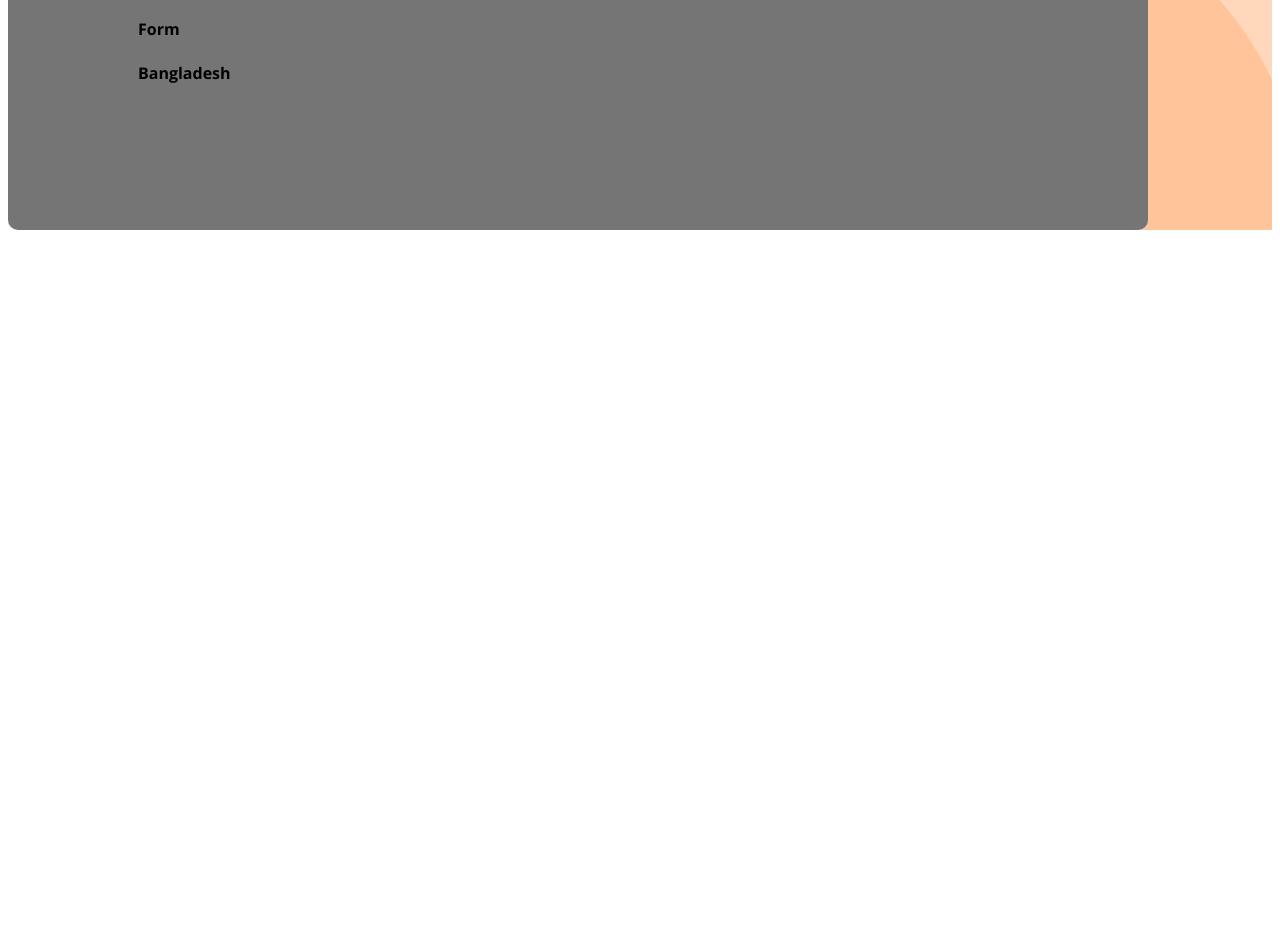
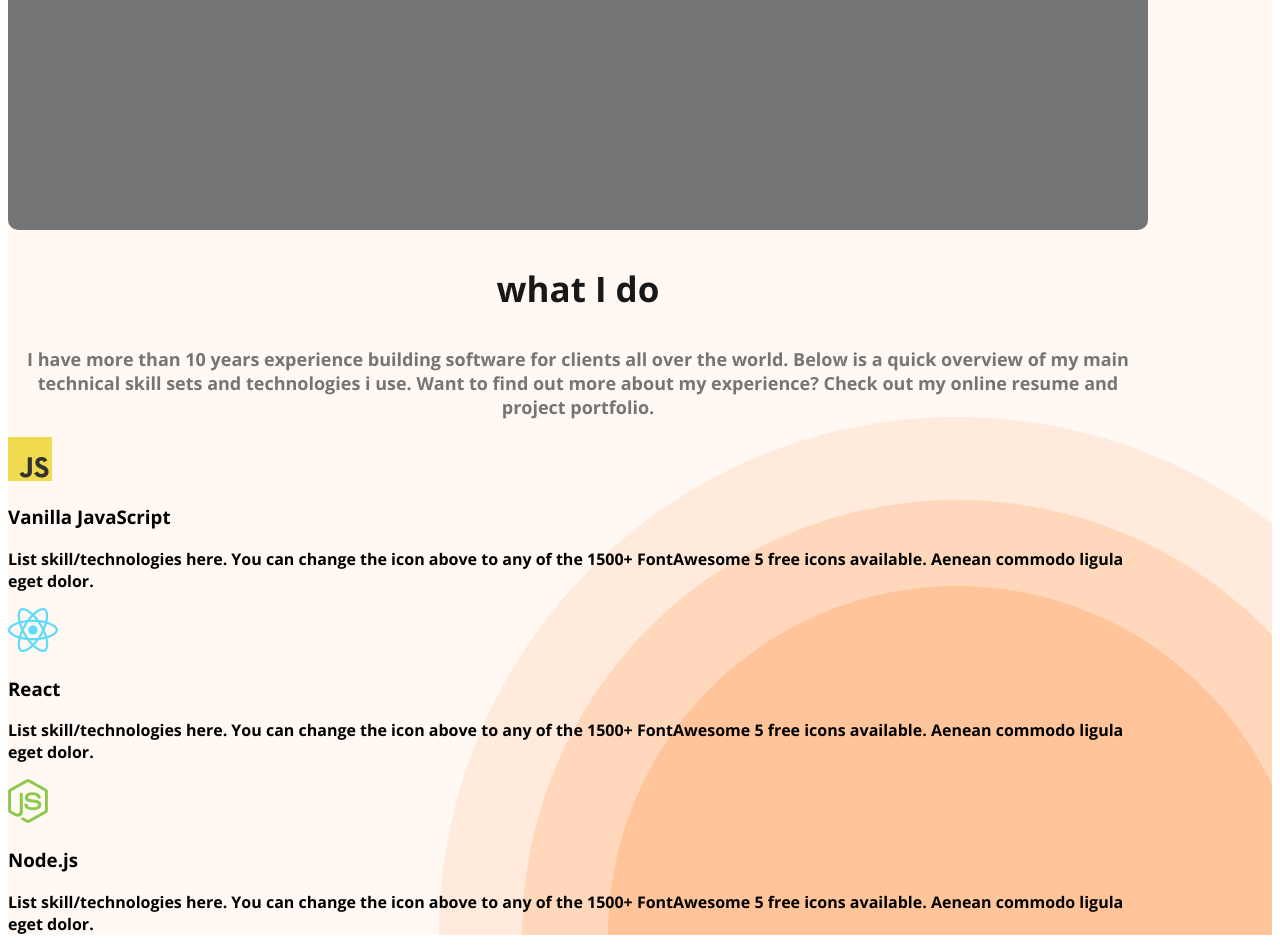
Before and after one commit to Tahamina6026/first-wev, a plain HTML site: page index.html in a window 1280 px wide. Shown: the part 2126-3077 px from the top of the page. Before the commit the page ends 2364 px from the top, so only its background shows below. Drawn offline with nearby package versions, Linux system fonts and the light colour scheme.

Commit message:
added skill information

```diff
--- a/index.html
+++ b/index.html
@@ -35,7 +35,7 @@
         <section class="about">
             <h3 class="section-title">about me</h3>
             <p class="section-description">I, m a designer & developer with a passion for web design. I enjoy developing simple, clean and slick websites that provide real value to the end user. Thousands of clients have procured exceptional result while working with me. Delivering work within time and budget which meets clients requirements in our meta.</p>
-        </section>
+
         <div class="about info-container">
            <!--.about-info *4>info-title+p.info-description-->
          <div class="about-info">
@@ -55,6 +55,29 @@
           <p class="info-description">Bangladesh</p>
          </div>
          </div>
+        </section>
+
+        <!--what i do section style-->
+            <section>
+                <h3 class="section-title">what I do</h3>
+                <p id="what i do desciption" class="section-description">I have more than 10 years experience building software for clients all over the world. Below is a quick overview of my main technical skill sets and technologies i use. Want to find out more about my experience? Check out my online resume and project portfolio.</p>
+                <div class="skill-container"></div>
+                 <div class="skill">
+                    <img src="images/icons/js.png" alt="">
+                    <h3 class="skill-title">Vanilla JavaScript</h3>
+                    <p class="skill desciption">List skill/technologies here. You can change the icon above to any of the 1500+ FontAwesome 5 free icons available. Aenean commodo ligula eget dolor.</p>
+                </div>
+                <div class="skill">
+                    <img src="images/icons/react.png" alt="">
+                    <h3 class="skill-title">React</h3>
+                    <p class="skill desciption">List skill/technologies here. You can change the icon above to any of the 1500+ FontAwesome 5 free icons available. Aenean commodo ligula eget dolor.</p>
+                </div>
+                <div class="skill">
+                    <img src="images/icons/nodejs.png" alt="">
+                    <h3 class="skill-title">Node.js</h3>
+                    <p class="skill desciption">List skill/technologies here. You can change the icon above to any of the 1500+ FontAwesome 5 free icons available. Aenean commodo ligula eget dolor.</p>
+                </div>
+            </section>
 
     </main>
     <footer>
--- a/styles/porfolio.css
+++ b/styles/porfolio.css
@@ -108,3 +108,6 @@ main {
 .about-info{
     text-align: center;
 }
+#what-i-do-description{
+    padding: 30px 150px;
+}
```
